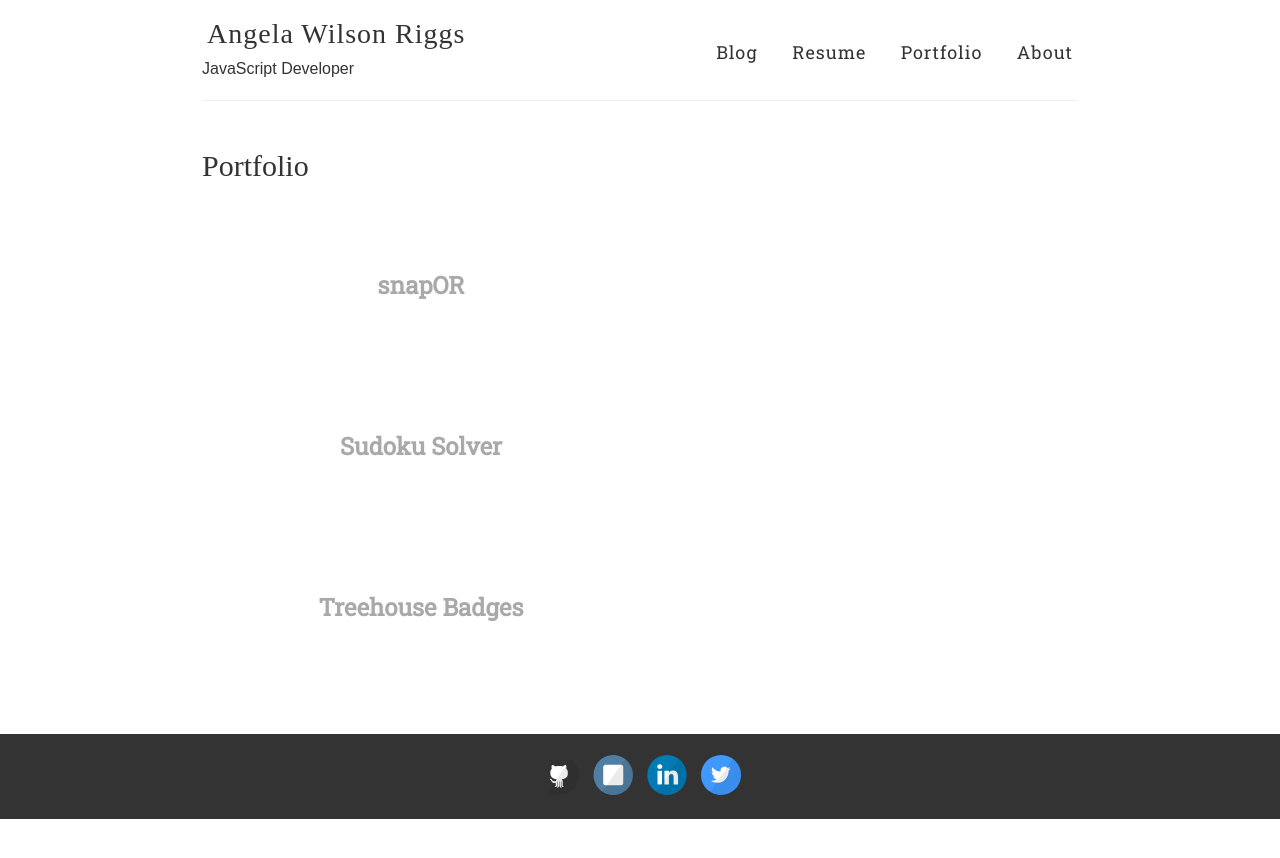
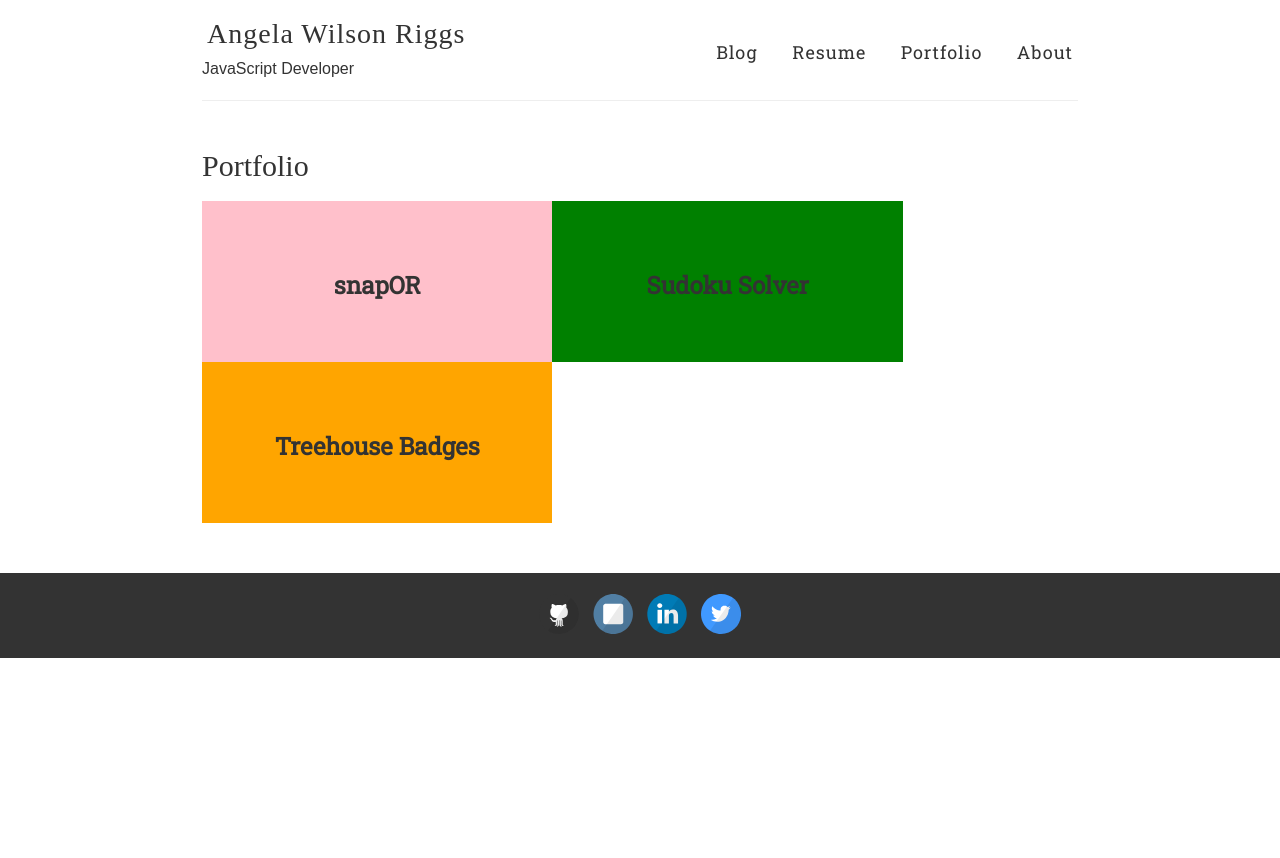
Before and after one commit to angelariggs/angelariggs.github.io, a Jekyll site: the page built from portfolio.md, in a window 1280 px wide. Shown: the top 858 px of the page. Built offline with Jekyll 4.4.1, drawn with Linux system fonts in a browser that asks for light colours; some web fonts are replaced; Markdown is read by kramdown in place of the engine named in the settings.

Commit message:
removed borders, added bg color for port page

```diff
--- a/_sass/_portfolio.scss
+++ b/_sass/_portfolio.scss
@@ -3,8 +3,8 @@
 /**************/
 
 .portfolio-grid {
-  display: inline-flex;
-  flex-direction: column;
+  display: flex;
+  flex-direction: row;
   flex-wrap: wrap;
   justify-content: flex-start;
   margin-top: 20px;
@@ -21,7 +21,7 @@
   padding: 2.5em;
   transition: all, 0.2s;
   flex: 0 1 auto;
-  width: 50%;
+  width: 40%;
   color: darkGray;
 
   @include mobile {
@@ -29,68 +29,22 @@
   }
 }
 
-// .dark-bg {
-//   background-color: $darkGray;
-//   transition: all, 0.2s;
-//   flex: 0 1 auto;
-//   width: 50%;
-//   border: 3px $darkGray solid;
-
-//   p {
-//     color: white;
-//   }
-
-//   &:hover {
-//     background-color: white;
-//     transition: all, 0.2s;
-
-//     p {
-//       color: $white;
-//     }
-
-//     a {
-//       color: $white;
-//     }
-//   }
-//   @include mobile {
-//     display: flex;
-//     flex-flow: column wrap;
-//     width: 100%;
-//     background-color: lighten($darkGray, 10%);
-//   }
-
-// }
-
-// .light-bg {
-//   transition: all, 0.2s;
-//   background-color: lighten($darkGray, 10%);
-//   color: $darkGray;
-//   //border: 3px $darkGray solid;
-//   @include mobile {
-//     display: flex;
-//     flex-flow: column wrap;
-//     width: 100%;
-//   }
-//   p {
-//     color: white;
-//   }
-
-//   &:hover {
-//     background-color: white;
-//     transition: all, 0.2s;
-//     p {
-//       color: $coral;
-//     }
-//     a {
-//       color: $coral;
-//     }
-//   }
-// }
-
 .project-title {
   text-align: center;
   a {
-    color: darkGray;
+    color: darkerGray;
     font-family: $serif;
   }
 }
+
+#snapDiv {
+  background-color: pink;
+}
+
+#sudokuDiv {
+  background-color: green;
+}
+
+#treehouseDiv {
+  background-color: orange;
+}
--- a/portfolio.md
+++ b/portfolio.md
@@ -5,7 +5,7 @@ permalink: /portfolio/
 ---
 
 <div class='portfolio-grid'>
-	<div class='project' id='portfolio-snap'>
+	<div class='project' id='snapDiv'>
 		<h2 class='project-title'><a href='/portfolio/snap-oregon'>snapOR</a></h2>
 		<!-- <p>For adventurous photographers and hiking enthusiasts who want to capture Oregon's gorgeous scenery, snapOR allows users to look through Oregon State Parks and see the photos that other hikers have taken there.</p> -->
 	</div>
```
Also changed, not shown: 2 other files.
